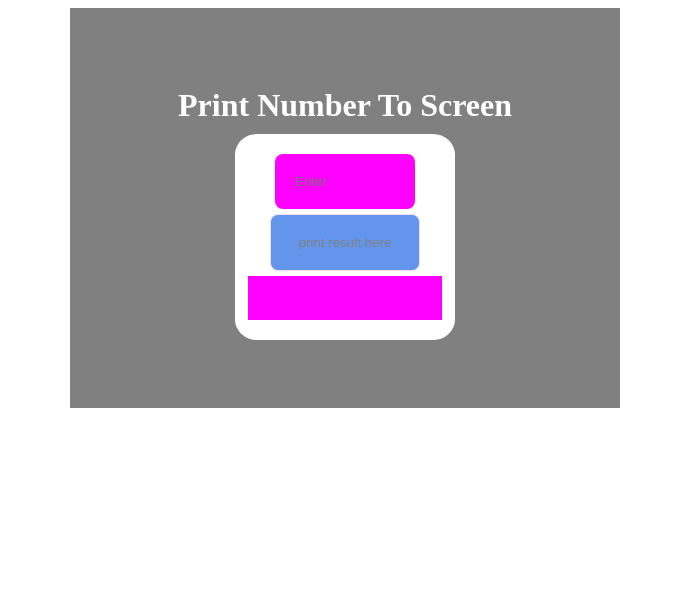
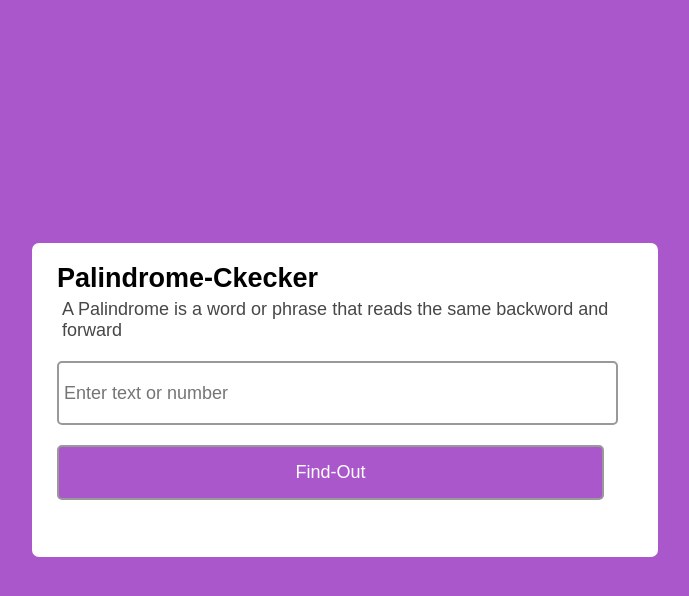
Before and after one commit to EwiJosepha/palindrome, a plain HTML site: page index.html in a window 1280 px wide. Shown: the whole page, without its empty margins (295-984 px from the left). Drawn offline with Linux system fonts and the light colour scheme.

Commit message:
modifying UI

```diff
--- a/assets/styles/styles.css
+++ b/assets/styles/styles.css
@@ -1,4 +1,78 @@
+*{
+  margin: 0;
+  padding: 0;
+  box-sizing: 0;
+  font-family: sans-serif;
+}
+
+body {
+  display: flex;
+  justify-content: center;
+  align-items: center;
+  min-height: 100vh;
+  background: #aa57cc;
+}
+
 .container {
+  background-color: #fff;
+  max-width: 45%;
+  padding: 20px 25px 15px;
+  border-radius: 7px;
+}
+
+header h1 {
+  font-size: 27px;
+  font-weight: 500px;
+}
+
+header p {
+  margin: 5px;
+  font-size: 18px;
+  color: #474747;
+}
+
+.carier {
+  margin: 20px 0 27px;
+}
+
+#start {
+  width: 95%;
+  height: 60px;
+  outline: none;
+  border: 2px solid #999;
+  border-radius: 5px;
+  font-size: 18px;
+  padding: 0 5px;
+}
+
+#check {
+  width: 95%;
+  height: 55px;
+  outline: none;
+  margin-top: 20px;
+  border: 2px solid #999;
+  border-radius: 5px;
+  color: #fff;
+  background-color: #aa57cc;
+  font-size: 18px;
+  padding: 0 5px;
+}
+
+#display {
+  display: flex;
+  flex-direction: column;
+  align-items: center;
+  font-size: 18px;
+  margin-top: 15px;
+}
+
+
+
+
+
+
+
+/* .container {
   display: flex;
   flex-direction: column;
   justify-content: center;
@@ -21,7 +95,7 @@
   justify-content: center;
   flex-direction: column;
   padding: 20px 10px;
-  background-color: #fff;
+  background-color: #000;
   width: 200px;
   gap: 5px;
   border-radius: 10%;
@@ -29,7 +103,8 @@
 
 #start {
   align-items: center;
-  background-color: #f0f;
+  background-color: #e208e2;
+  color: #fff;
   margin: 0 auto;
   width: 100px;
   padding: 20px;
@@ -46,9 +121,9 @@
   border: none;
   border-radius: 8px;
 } */
-
+/*
 #check {
-  background-color: #6495ed;
+  background-color: #ffa500;
   color: #808080;
   margin: 0 auto;
   width: 150px;
@@ -58,10 +133,11 @@
 }
 
 #display {
-  background-color: #f0f;
+  background-color: #000;
+  color: #fff;
   margin: 0 auto;
   width: 150px;
   height: fit-content;
   padding: 20px;
-  border: 2px solid #f0f;
-}
+  border: 2px solid #f0f; */
+/* } */
--- a/index.html
+++ b/index.html
@@ -11,15 +11,16 @@
 <body>
 
   <div class="container">
-
-    <h1 id="name">Print Number To Screen</h1>
-
+    <header>
+    <h1 id="name">Palindrome-Ckecker</h1>
+    <p>A Palindrome is a word or phrase that reads the same backword and forward</p>
+  </header>
     <div class="carier">
-      <input id="start" type="text" placeholder="Enter">
+      <input id="start" type="text" placeholder="Enter text or number">
 
       <!-- <input id="end" type="number" placeholder="Enter-figure" /> -->
 
-      <button id="check"> print result here</button>
+      <button id="check">Find-Out</button>
 
       <texarea id="display"></texarea>
 
```
